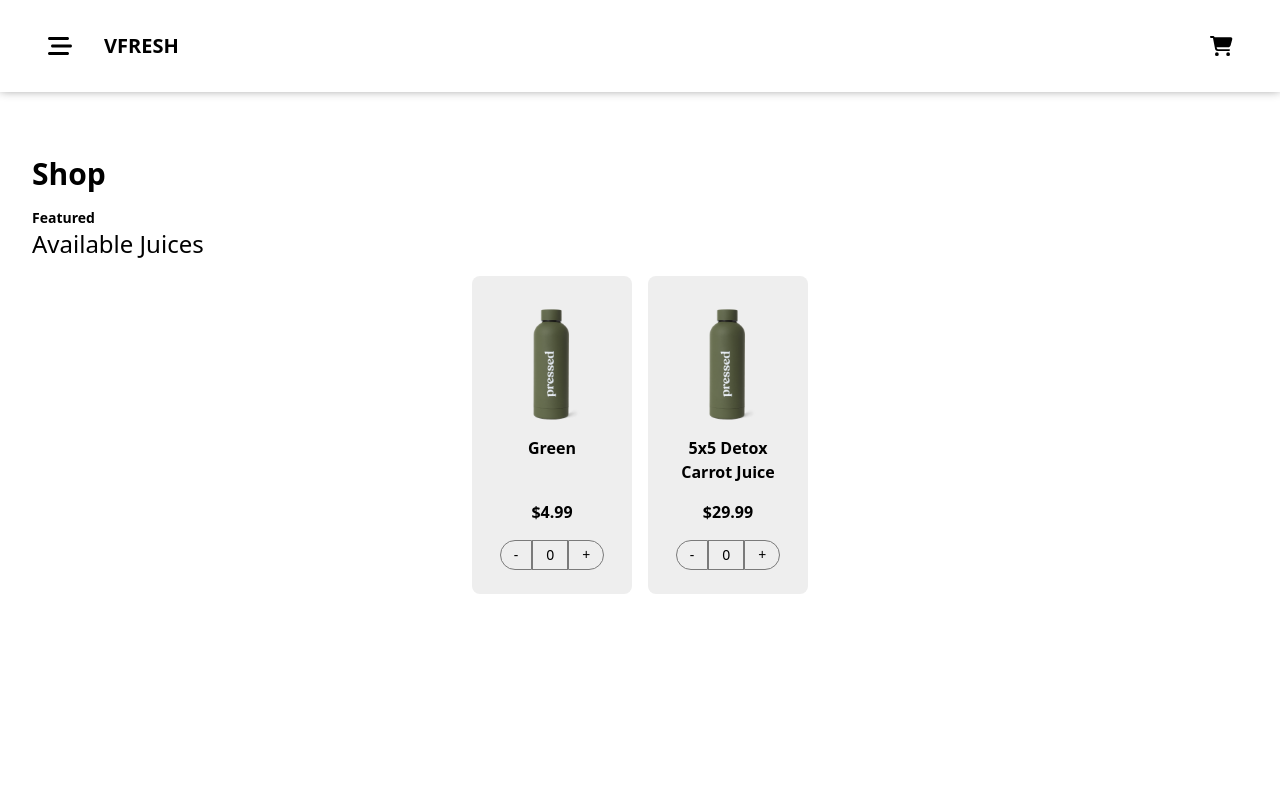
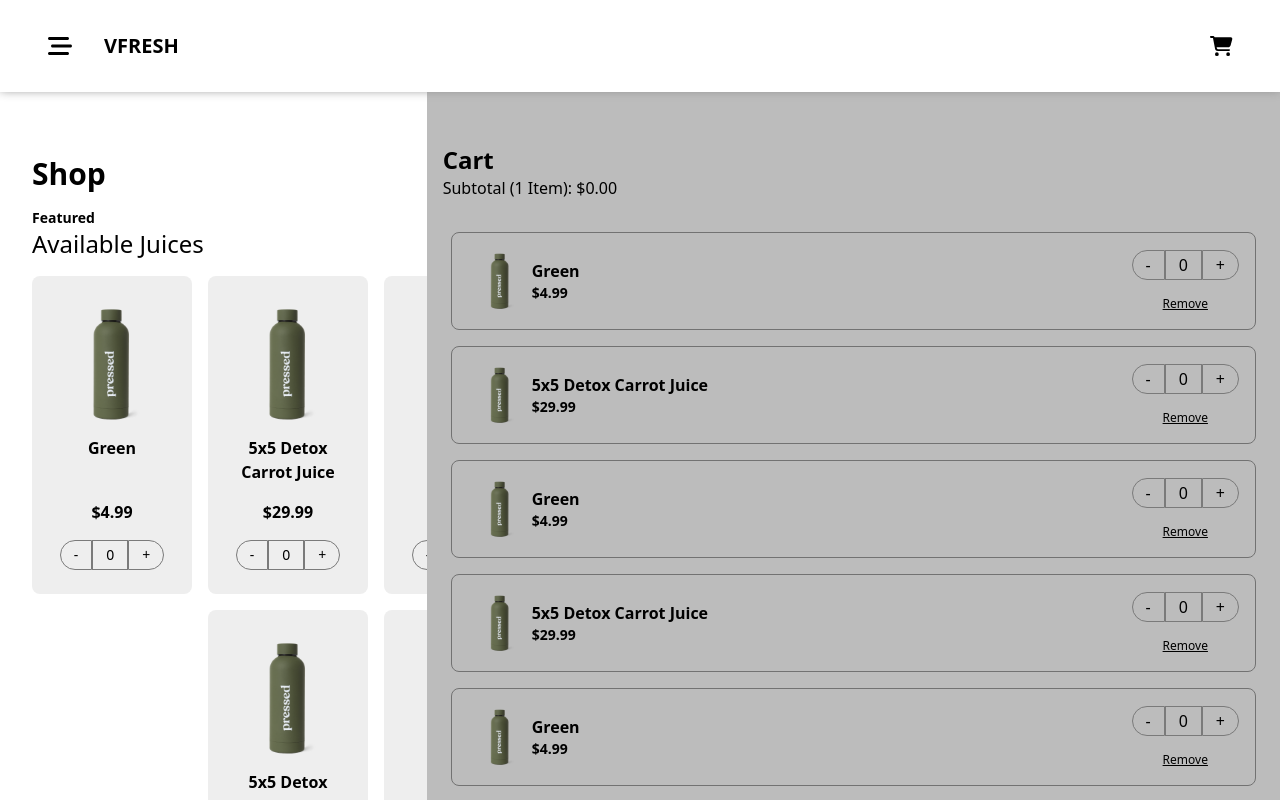
Before and after one commit to Ambiogu22/Lets_Practice, a React (Create React App) app: page /shop in a window 1280 px wide. Shown: the top 800 px of the page. Built offline with nearby package versions, Linux system fonts and the light colour scheme.

Commit message:
Working on Cart

```diff
--- a/src/App.js
+++ b/src/App.js
@@ -3,13 +3,16 @@ import './assets/style.css'
 import Home from './pages/Home/Home';
 import Shop from './pages/Shop/Shop';
 import NavBar from './components/NavBar';
+import Cart from './components/Cart.js/Cart';
 import {Routes, Route} from 'react-router-dom';
-import Footer from './components/Footer';
+// import Footer from './components/Footer';
+
 
 export default function App() {
   return (
     <div className='relative'>
       <NavBar />
+      <Cart />
       <Routes>
         <Route path='/' element={<Home />}/>
         <Route path='/shop' element={<Shop />}/>
--- a/src/Data/Items.js
+++ b/src/Data/Items.js
@@ -1,6 +1,106 @@
 import GreenPressedBottle from '../assets/greenPressedBottle.png'; //Remove/Change Image
 
 const itemsArray = [
+    {
+        id: 1,
+        title: "Green",
+        image: GreenPressedBottle,
+        price: 4.99,
+        shortDescription: "WIP",
+        LongDescription: "WIP",
+        newItem: false,
+        available: false
+    },
+    {
+        id: 2,
+        title: "5x5 Detox Carrot Juice",
+        image: GreenPressedBottle,
+        price: 29.99,
+        shortDescription: "WIP",
+        LongDescription: "WIP",
+        newItem: false,
+        available: false
+    },
+    {
+        id: 1,
+        title: "Green",
+        image: GreenPressedBottle,
+        price: 4.99,
+        shortDescription: "WIP",
+        LongDescription: "WIP",
+        newItem: false,
+        available: false
+    },
+    {
+        id: 2,
+        title: "5x5 Detox Carrot Juice",
+        image: GreenPressedBottle,
+        price: 29.99,
+        shortDescription: "WIP",
+        LongDescription: "WIP",
+        newItem: false,
+        available: false
+    },
+    {
+        id: 1,
+        title: "Green",
+        image: GreenPressedBottle,
+        price: 4.99,
+        shortDescription: "WIP",
+        LongDescription: "WIP",
+        newItem: false,
+        available: false
+    },
+    {
+        id: 2,
+        title: "5x5 Detox Carrot Juice",
+        image: GreenPressedBottle,
+        price: 29.99,
+        shortDescription: "WIP",
+        LongDescription: "WIP",
+        newItem: false,
+        available: false
+    },
+    {
+        id: 1,
+        title: "Green",
+        image: GreenPressedBottle,
+        price: 4.99,
+        shortDescription: "WIP",
+        LongDescription: "WIP",
+        newItem: false,
+        available: false
+    },
+    {
+        id: 2,
+        title: "5x5 Detox Carrot Juice",
+        image: GreenPressedBottle,
+        price: 29.99,
+        shortDescription: "WIP",
+        LongDescription: "WIP",
+        newItem: false,
+        available: false
+    },
+    {
+        id: 1,
+        title: "Green",
+        image: GreenPressedBottle,
+        price: 4.99,
+        shortDescription: "WIP",
+        LongDescription: "WIP",
+        newItem: false,
+        available: false
+    },
+    {
+        id: 2,
+        title: "5x5 Detox Carrot Juice",
+        image: GreenPressedBottle,
+        price: 29.99,
+        shortDescription: "WIP",
+        LongDescription: "WIP",
+        newItem: false,
+        available: false
+    },
     {
         id: 1,
         title: "Green",
--- /dev/null
+++ b/src/components/Cart.js/Cart.js
@@ -0,0 +1,18 @@
+import CartItemCard from "./CartItemCard";
+import { itemsArray } from "../../Data/Items";
+
+const Cart = () => {
+    return(
+        <div className="top-0 right-0 h-screen w-4/6 bg-[#BCBCBC] fixed z-40 py-24 mt-12 px-4">
+            <h2 className="text-2xl font-semibold">Cart</h2>
+            <h2 className="">Subtotal (1 Item): $0.00</h2>
+            <div className="flex flex-col gap-4 my-8 mx-2">
+                {itemsArray.map((item)=>(
+                    <CartItemCard item={item} />
+                ))}
+            </div>
+        </div>
+    )
+}
+
+export default Cart;
--- /dev/null
+++ b/src/components/Cart.js/CartItemCard.js
@@ -0,0 +1,26 @@
+const CartItemCard = (props) => {
+
+    const item = props.item
+
+    return(
+        <div className="flex justify-between items-center border-[1px] border-[#727272] p-4 rounded-lg">
+            <div className="flex justify-center items-center">
+                <img src={item.image} alt={item.title} className="w-16"/>
+                <div className="flex flex-col items-start">
+                    <h2 className="text-md font-semibold">{item.title}</h2>
+                    <h2 className="text-sm font-semibold">${item.price}</h2>
+                </div>
+            </div>
+            <div className="flex flex-col justify-around items-center gap-4">
+                <div className="flex">
+                    <button className="px-[13px] py-[2px] border-[1px] border-[#7A7A7A] rounded-l-full">-</button>
+                    <h2 className="px-[13px] py-[2px] border-[1px] border-[#7A7A7A]">0</h2>
+                    <button className="px-[13px] py-[2px] border-[1px] border-[#7A7A7A] rounded-r-full">+</button>
+                </div>
+                <div className="text-xs underline">Remove</div>
+            </div>
+        </div>
+    )
+}
+
+export default CartItemCard;
--- a/src/pages/Cart.js/Cart.js
+++ /dev/null
@@ -1,9 +0,0 @@
-const Cart = () => {
-    return(
-        <div>
-            <h2>Cart</h2>
-        </div>
-    )
-}
-
-export default Cart;
```
Also changed, not shown: src/notes.txt.
